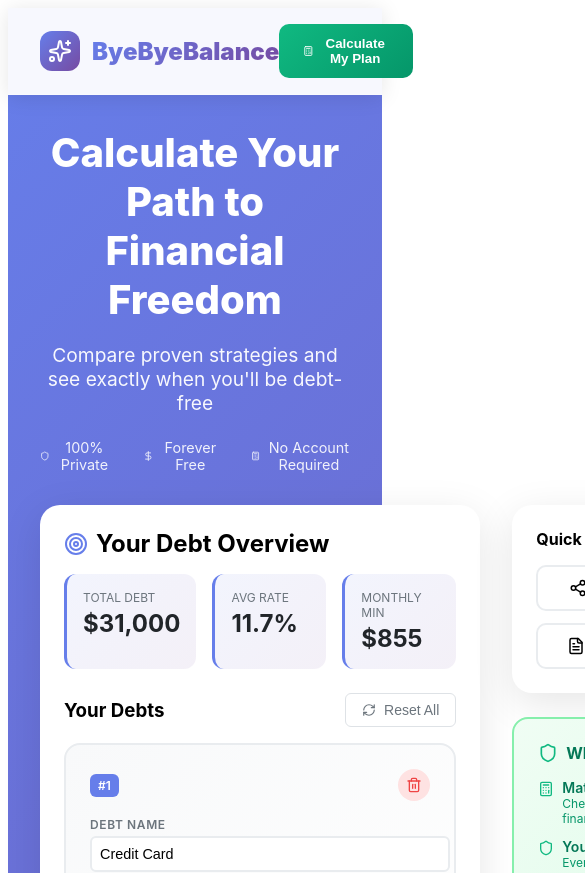
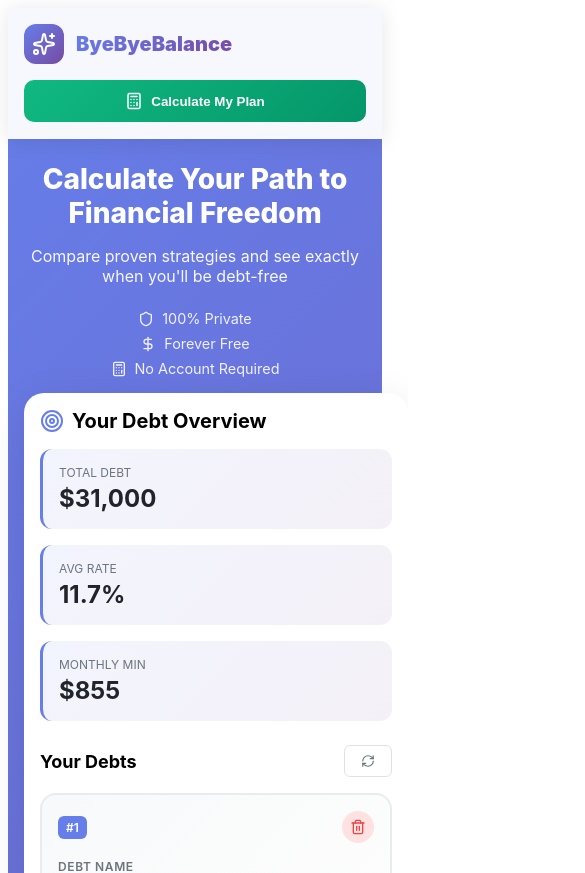
Before and after one commit to Kwamib/ByeByeBalance, a React (Create React App) app: page / in a window 390 px wide. Shown: the top 873 px of the page, 585 px wide, since content can reach past the window. Built offline with nearby package versions, Linux system fonts and the light colour scheme.

Commit message:
Fix mobile responsiveness and number input leading zero issue

```diff
--- a/src/App.js
+++ b/src/App.js
@@ -16,6 +16,16 @@ function App() {
   const [results, setResults] = useState(null);
   const [comparisonResults, setComparisonResults] = useState(null);
   const [nextId, setNextId] = useState(5);
+  const [isMobile, setIsMobile] = useState(window.innerWidth < 768);
+
+  // Handle window resize
+  useEffect(() => {
+    const handleResize = () => {
+      setIsMobile(window.innerWidth < 768);
+    };
+    window.addEventListener('resize', handleResize);
+    return () => window.removeEventListener('resize', handleResize);
+  }, []);
 
   // Set favicon on mount
   useEffect(() => {
@@ -336,7 +346,7 @@ function App() {
       background: 'rgba(255, 255, 255, 0.95)',
       backdropFilter: 'blur(10px)',
       borderBottom: '1px solid rgba(255, 255, 255, 0.2)',
-      padding: '1rem 2rem',
+      padding: isMobile ? '1rem' : '1rem 2rem',
       position: 'sticky',
       top: 0,
       zIndex: 100,
@@ -347,7 +357,9 @@ function App() {
       margin: '0 auto',
       display: 'flex',
       justifyContent: 'space-between',
-      alignItems: 'center'
+      alignItems: 'center',
+      flexWrap: isMobile ? 'wrap' : 'nowrap',
+      gap: isMobile ? '1rem' : '0'
     },
     logo: {
       display: 'flex',
@@ -363,7 +375,7 @@ function App() {
       justifyContent: 'center'
     },
     logoText: {
-      fontSize: '1.5rem',
+      fontSize: isMobile ? '1.25rem' : '1.5rem',
       fontWeight: 900,
       background: 'linear-gradient(135deg, #667eea 0%, #764ba2 100%)',
       WebkitBackgroundClip: 'text',
@@ -374,22 +386,23 @@ function App() {
     headerActions: {
       display: 'flex',
       alignItems: 'center',
-      gap: '1rem'
+      gap: '1rem',
+      width: isMobile ? '100%' : 'auto'
     },
     heroSection: {
       maxWidth: '1400px',
-      margin: '2rem auto',
-      padding: '0 2rem',
+      margin: isMobile ? '1rem auto' : '2rem auto',
+      padding: isMobile ? '0 1rem' : '0 2rem',
       textAlign: 'center',
       color: 'white'
     },
     mainContent: {
       maxWidth: '1400px',
-      margin: '2rem auto',
-      padding: '0 2rem',
+      margin: isMobile ? '1rem auto' : '2rem auto',
+      padding: isMobile ? '0 1rem' : '0 2rem',
       display: 'grid',
-      gridTemplateColumns: '1fr 320px',
-      gap: '2rem'
+      gridTemplateColumns: isMobile ? '1fr' : '1fr 320px',
+      gap: isMobile ? '1rem' : '2rem'
     },
     mainPanel: {
       display: 'flex',
@@ -397,19 +410,19 @@ function App() {
       gap: '1.5rem'
     },
     sidePanel: {
-      display: 'flex',
+      display: isMobile ? 'none' : 'flex',
       flexDirection: 'column',
       gap: '1.5rem'
     },
     card: {
       background: 'white',
       borderRadius: '20px',
-      padding: '1.5rem',
+      padding: isMobile ? '1rem' : '1.5rem',
       boxShadow: '0 10px 40px rgba(0, 0, 0, 0.1)'
     },
     statsGrid: {
       display: 'grid',
-      gridTemplateColumns: 'repeat(3, 1fr)',
+      gridTemplateColumns: isMobile ? '1fr' : 'repeat(3, 1fr)',
       gap: '1rem',
       marginBottom: '1.5rem'
     },
@@ -423,7 +436,7 @@ function App() {
       background: 'linear-gradient(135deg, #f8f9fa 0%, #ffffff 100%)',
       border: '2px solid #e9ecef',
       borderRadius: '16px',
-      padding: '1.5rem',
+      padding: isMobile ? '1rem' : '1.5rem',
       marginBottom: '1rem',
       position: 'relative',
       transition: 'all 0.3s ease'
@@ -458,16 +471,17 @@ function App() {
       background: 'rgba(255, 255, 255, 0.95)',
       backdropFilter: 'blur(10px)',
       borderTop: '1px solid rgba(255, 255, 255, 0.2)',
-      padding: '2rem',
+      padding: isMobile ? '1.5rem 1rem' : '2rem',
       marginTop: '4rem'
     },
     footerContent: {
       maxWidth: '1400px',
       margin: '0 auto',
       display: 'grid',
-      gridTemplateColumns: '1fr 2fr 1fr',
+      gridTemplateColumns: isMobile ? '1fr' : '1fr 2fr 1fr',
       gap: '2rem',
-      alignItems: 'center'
+      alignItems: 'center',
+      textAlign: isMobile ? 'center' : 'left'
     }
   };
 
@@ -491,6 +505,7 @@ function App() {
             <button
               onClick={handleCalculate}
               style={{
+                width: isMobile ? '100%' : 'auto',
                 padding: '0.75rem 1.5rem',
                 background: 'linear-gradient(135deg, #10b981 0%, #059669 100%)',
                 color: 'white',
@@ -500,6 +515,7 @@ function App() {
                 cursor: 'pointer',
                 display: 'flex',
                 alignItems: 'center',
+                justifyContent: 'center',
                 gap: '0.5rem'
               }}
             >
@@ -512,22 +528,29 @@ function App() {
 
       {/* Hero Section */}
       <div style={styles.heroSection}>
-        <h2 style={{ fontSize: '2.5rem', fontWeight: '800', marginBottom: '1rem' }}>
+        <h2 style={{ fontSize: isMobile ? '1.75rem' : '2.5rem', fontWeight: '800', marginBottom: '1rem' }}>
           Calculate Your Path to Financial Freedom
         </h2>
-        <p style={{ fontSize: '1.2rem', opacity: 0.95, marginBottom: '1.5rem' }}>
+        <p style={{ fontSize: isMobile ? '1rem' : '1.2rem', opacity: 0.95, marginBottom: '1.5rem' }}>
           Compare proven strategies and see exactly when you'll be debt-free
         </p>
-        <div style={{ display: 'flex', gap: '2rem', justifyContent: 'center', fontSize: '0.9rem', opacity: 0.9 }}>
-          <span style={{ display: 'flex', alignItems: 'center', gap: '0.5rem' }}>
+        <div style={{
+          display: 'flex',
+          flexDirection: isMobile ? 'column' : 'row',
+          gap: isMobile ? '0.5rem' : '2rem',
+          justifyContent: 'center',
+          fontSize: '0.9rem',
+          opacity: 0.9
+        }}>
+          <span style={{ display: 'flex', alignItems: 'center', justifyContent: isMobile ? 'center' : 'flex-start', gap: '0.5rem' }}>
             <Shield size={16} />
             100% Private
           </span>
-          <span style={{ display: 'flex', alignItems: 'center', gap: '0.5rem' }}>
+          <span style={{ display: 'flex', alignItems: 'center', justifyContent: isMobile ? 'center' : 'flex-start', gap: '0.5rem' }}>
             <DollarSign size={16} />
             Forever Free
           </span>
-          <span style={{ display: 'flex', alignItems: 'center', gap: '0.5rem' }}>
+          <span style={{ display: 'flex', alignItems: 'center', justifyContent: isMobile ? 'center' : 'flex-start', gap: '0.5rem' }}>
             <Calculator size={16} />
             No Account Required
           </span>
@@ -540,7 +563,7 @@ function App() {
         <div style={styles.mainPanel}>
           {/* Quick Stats */}
           <div style={styles.card}>
-            <h2 style={{ marginTop: 0, marginBottom: '1rem', display: 'flex', alignItems: 'center', gap: '0.5rem' }}>
+            <h2 style={{ marginTop: 0, marginBottom: '1rem', display: 'flex', alignItems: 'center', gap: '0.5rem', fontSize: isMobile ? '1.25rem' : '1.5rem' }}>
               <Target size={24} color="#667eea" />
               Your Debt Overview
             </h2>
@@ -569,7 +592,7 @@ function App() {
             {/* Debt List */}
             <div style={{ marginTop: '1.5rem' }}>
               <div style={{ display: 'flex', justifyContent: 'space-between', alignItems: 'center', marginBottom: '1rem' }}>
-                <h3 style={{ margin: 0 }}>Your Debts</h3>
+                <h3 style={{ margin: 0, fontSize: isMobile ? '1.125rem' : '1.25rem' }}>Your Debts</h3>
                 <button
                   onClick={clearAllData}
                   style={{
@@ -586,7 +609,7 @@ function App() {
                   }}
                 >
                   <RefreshCw size={14} />
-                  Reset All
+                  {!isMobile && 'Reset All'}
                 </button>
               </div>
 
@@ -623,7 +646,7 @@ function App() {
                     </button>
                   </div>
 
-                  <div style={{ display: 'grid', gridTemplateColumns: 'repeat(auto-fit, minmax(200px, 1fr))', gap: '1rem' }}>
+                  <div style={{ display: 'grid', gridTemplateColumns: isMobile ? '1fr' : 'repeat(auto-fit, minmax(200px, 1fr))', gap: '1rem' }}>
                     <div>
                       <label style={{
                         fontSize: '0.75rem',
@@ -676,7 +699,10 @@ function App() {
                       <input
                         type="number"
                         value={debt.balance || ''}
-                        onChange={(e) => updateDebt(debt.id, 'balance', parseFloat(e.target.value) || 0)}
+                        onChange={(e) => {
+                          const value = e.target.value;
+                          updateDebt(debt.id, 'balance', value === '' ? 0 : parseFloat(value));
+                        }}
                         placeholder="5000"
                         style={{
                           width: '100%',
@@ -713,7 +739,10 @@ function App() {
                       <input
                         type="number"
                         value={debt.rate || ''}
-                        onChange={(e) => updateDebt(debt.id, 'rate', parseFloat(e.target.value) || 0)}
+                        onChange={(e) => {
+                          const value = e.target.value;
+                          updateDebt(debt.id, 'rate', value === '' ? 0 : parseFloat(value));
+                        }}
                         placeholder="18.99"
                         step="0.01"
                         style={{
@@ -751,7 +780,10 @@ function App() {
                       <input
                         type="number"
                         value={debt.minPayment || ''}
-                        onChange={(e) => updateDebt(debt.id, 'minPayment', parseFloat(e.target.value) || 0)}
+                        onChange={(e) => {
+                          const value = e.target.value;
+                          updateDebt(debt.id, 'minPayment', value === '' ? 0 : parseFloat(value));
+                        }}
                         placeholder="150"
                         style={{
                           width: '100%',
@@ -810,12 +842,12 @@ function App() {
 
           {/* Strategy Selection */}
           <div style={styles.card}>
-            <h3 style={{ marginTop: 0, marginBottom: '1rem', display: 'flex', alignItems: 'center', gap: '0.5rem' }}>
+            <h3 style={{ marginTop: 0, marginBottom: '1rem', display: 'flex', alignItems: 'center', gap: '0.5rem', fontSize: isMobile ? '1.125rem' : '1.25rem' }}>
               <Zap size={20} color="#facc15" />
               Payoff Strategy
             </h3>
 
-            <div style={{ display: 'grid', gridTemplateColumns: 'repeat(2, 1fr)', gap: '0.75rem' }}>
+            <div style={{ display: 'grid', gridTemplateColumns: isMobile ? '1fr' : 'repeat(2, 1fr)', gap: '0.75rem' }}>
               {[
                 { id: 'snowball', icon: Snowflake, label: 'Snowball', desc: 'Lowest balance first (psychological wins)' },
                 { id: 'avalanche', icon: Mountain, label: 'Avalanche', desc: 'Highest rate first (saves most money)' }
@@ -850,8 +882,15 @@ function App() {
               <div style={{ display: 'flex', gap: '0.5rem', marginTop: '0.5rem' }}>
                 <input
                   type="number"
-                  value={extraPayment}
-                  onChange={(e) => setExtraPayment(parseFloat(e.target.value) || 0)}
+                  value={extraPayment || ''}
+                  onChange={(e) => {
+                    const value = e.target.value;
+                    if (value === '') {
+                      setExtraPayment(0);
+                    } else {
+                      setExtraPayment(parseFloat(value));
+                    }
+                  }}
                   placeholder="0"
                   style={{
                     flex: 1,
@@ -877,7 +916,7 @@ function App() {
                   }}
                 >
                   <TrendingDown size={18} />
-                  Calculate
+                  {isMobile ? 'Go' : 'Calculate'}
                 </button>
               </div>
 
@@ -917,14 +956,14 @@ function App() {
           {/* Strategy Comparison */}
           {comparisonResults && (
             <div style={styles.card}>
-              <h3 style={{ marginTop: 0, marginBottom: '1rem', display: 'flex', alignItems: 'center', gap: '0.5rem' }}>
+              <h3 style={{ marginTop: 0, marginBottom: '1rem', display: 'flex', alignItems: 'center', gap: '0.5rem', fontSize: isMobile ? '1.125rem' : '1.25rem' }}>
                 <TrendingUp size={20} color="#10b981" />
                 Strategy Comparison
               </h3>
 
               <div style={{
                 display: 'grid',
-                gridTemplateColumns: 'repeat(2, 1fr)',
+                gridTemplateColumns: isMobile ? '1fr' : 'repeat(2, 1fr)',
                 gap: '1rem',
                 marginBottom: '1rem'
               }}>
@@ -991,7 +1030,8 @@ function App() {
           {results && (
             <div style={styles.card}>
               <div style={{ display: 'flex', justifyContent: 'space-between', alignItems: 'center', marginBottom: '1rem' }}>
-                <h3 style={{ margin: 0 }}>Your Debt Freedom Plan</h3>
+                <h3 style={{ margin: 0, fontSize: isMobile ? '1.125rem' : '1.25rem' }}>Your Debt Freedom Plan</h3>
+                {!isMobile && (
                   <div style={{ display: 'flex', gap: '0.5rem' }}>
                     <button
                       onClick={exportPDF}
@@ -1030,13 +1070,14 @@ function App() {
                       Share
                     </button>
                   </div>
+                )}
               </div>
 
               <div>
                 {/* Summary Stats */}
                 <div style={{
                   display: 'grid',
-                  gridTemplateColumns: 'repeat(auto-fit, minmax(150px, 1fr))',
+                  gridTemplateColumns: isMobile ? '1fr' : 'repeat(auto-fit, minmax(150px, 1fr))',
                   gap: '1rem',
                   marginBottom: '1.5rem'
                 }}>
@@ -1139,7 +1180,7 @@ function App() {
                     {results.schedule.map((item, index) => (
                       <div key={item.name} style={{
                         display: 'grid',
-                        gridTemplateColumns: '30px 2fr 1fr 1fr 1fr',
+                        gridTemplateColumns: isMobile ? '30px 1fr' : '30px 2fr 1fr 1fr 1fr',
                         gap: '0.75rem',
                         padding: '0.75rem',
                         background: index === 0 ? 'linear-gradient(135deg, rgba(16, 185, 129, 0.1) 0%, rgba(16, 185, 129, 0.05) 100%)' : '#f8f9fa',
@@ -1162,7 +1203,16 @@ function App() {
                         }}>
                           {item.order}
                         </div>
-                        <div style={{ fontWeight: '600', color: '#212529' }}>{item.name}</div>
+                        <div style={{ fontWeight: '600', color: '#212529' }}>
+                          {item.name}
+                          {isMobile && (
+                            <div style={{ fontSize: '0.7rem', color: '#6c757d', marginTop: '0.25rem' }}>
+                              ${Math.round(item.originalBalance).toLocaleString()} • {item.rate}% • ${Math.round(item.interestPaid).toLocaleString()} interest
+                            </div>
+                          )}
+                        </div>
+                        {!isMobile && (
+                          <>
                             <div style={{ color: '#6c757d' }}>${Math.round(item.originalBalance).toLocaleString()}</div>
                             <div style={{ color: '#f59e0b', fontWeight: '600' }}>{item.rate}%</div>
                             <div style={{
@@ -1171,9 +1221,47 @@ function App() {
                             }}>
                               ${Math.round(item.interestPaid).toLocaleString()}
                             </div>
+                          </>
+                        )}
                       </div>
                     ))}
                   </div>
+
+                  {/* Mobile Quick Actions */}
+                  {isMobile && (
+                    <div style={{ display: 'grid', gridTemplateColumns: 'repeat(2, 1fr)', gap: '0.5rem', marginTop: '1rem' }}>
+                      <button onClick={shareResults} style={{
+                        padding: '0.75rem',
+                        background: 'white',
+                        border: '2px solid #e9ecef',
+                        borderRadius: '10px',
+                        display: 'flex',
+                        alignItems: 'center',
+                        justifyContent: 'center',
+                        gap: '0.5rem',
+                        cursor: 'pointer',
+                        fontSize: '0.875rem'
+                      }}>
+                        <Share2 size={16} />
+                        Share
+                      </button>
+                      <button onClick={downloadCSV} style={{
+                        padding: '0.75rem',
+                        background: 'white',
+                        border: '2px solid #e9ecef',
+                        borderRadius: '10px',
+                        display: 'flex',
+                        alignItems: 'center',
+                        justifyContent: 'center',
+                        gap: '0.5rem',
+                        cursor: 'pointer',
+                        fontSize: '0.875rem'
+                      }}>
+                        <FileText size={16} />
+                        Export
+                      </button>
+                    </div>
+                  )}
 
                   {/* Important Disclaimer */}
                   <div style={{
@@ -1194,7 +1282,7 @@ function App() {
           )}
         </div>
 
-        {/* Right Panel */}
+        {/* Right Panel - Only visible on desktop */}
         <div style={styles.sidePanel}>
           {/* Quick Actions */}
           <div style={styles.card}>
@@ -1313,7 +1401,13 @@ function App() {
             </p>
           </div>
 
-          <div style={{ display: 'flex', gap: '2rem', justifyContent: 'center', alignItems: 'center' }}>
+          <div style={{
+            display: 'flex',
+            flexDirection: isMobile ? 'column' : 'row',
+            gap: isMobile ? '0.5rem' : '2rem',
+            justifyContent: 'center',
+            alignItems: 'center'
+          }}>
             <div style={{ display: 'flex', alignItems: 'center', gap: '0.5rem', fontSize: '0.875rem', color: '#495057' }}>
               <Shield size={16} color="#10b981" />
               <span>100% Private</span>
@@ -1328,7 +1422,12 @@ function App() {
             </div>
           </div>
 
-          <div style={{ display: 'flex', gap: '1.5rem', justifyContent: 'flex-end', fontSize: '0.875rem' }}>
+          <div style={{
+            display: 'flex',
+            gap: '1.5rem',
+            justifyContent: isMobile ? 'center' : 'flex-end',
+            fontSize: '0.875rem'
+          }}>
             <a href="#" style={{ color: '#6c757d', textDecoration: 'none' }}>Privacy</a>
             <a href="mailto:support@byebyebalance.com" style={{ color: '#6c757d', textDecoration: 'none' }}>Contact</a>
           </div>
@@ -1363,23 +1462,6 @@ function App() {
           }
         }
 
-        @media (max-width: 768px) {
-          .main-content {
-            grid-template-columns: 1fr !important;
-            padding: 1rem !important;
-          }
-
-          .stats-grid {
-            grid-template-columns: 1fr !important;
-          }
-
-          .footer-content {
-            grid-template-columns: 1fr !important;
-            text-align: center;
-            gap: 1rem;
-          }
-        }
-
         button:hover {
           transform: translateY(-1px);
           box-shadow: 0 4px 12px rgba(0,0,0,0.15);
@@ -1388,6 +1470,17 @@ function App() {
         a:hover {
           text-decoration: underline;
         }
+
+        /* Remove spinner buttons from number inputs */
+        input[type="number"]::-webkit-inner-spin-button,
+        input[type="number"]::-webkit-outer-spin-button {
+          -webkit-appearance: none;
+          margin: 0;
+        }
+
+        input[type="number"] {
+          -moz-appearance: textfield;
+        }
       `}</style>
     </div>
   );
```
Lines whose indentation alone changed are shown as unchanged.
